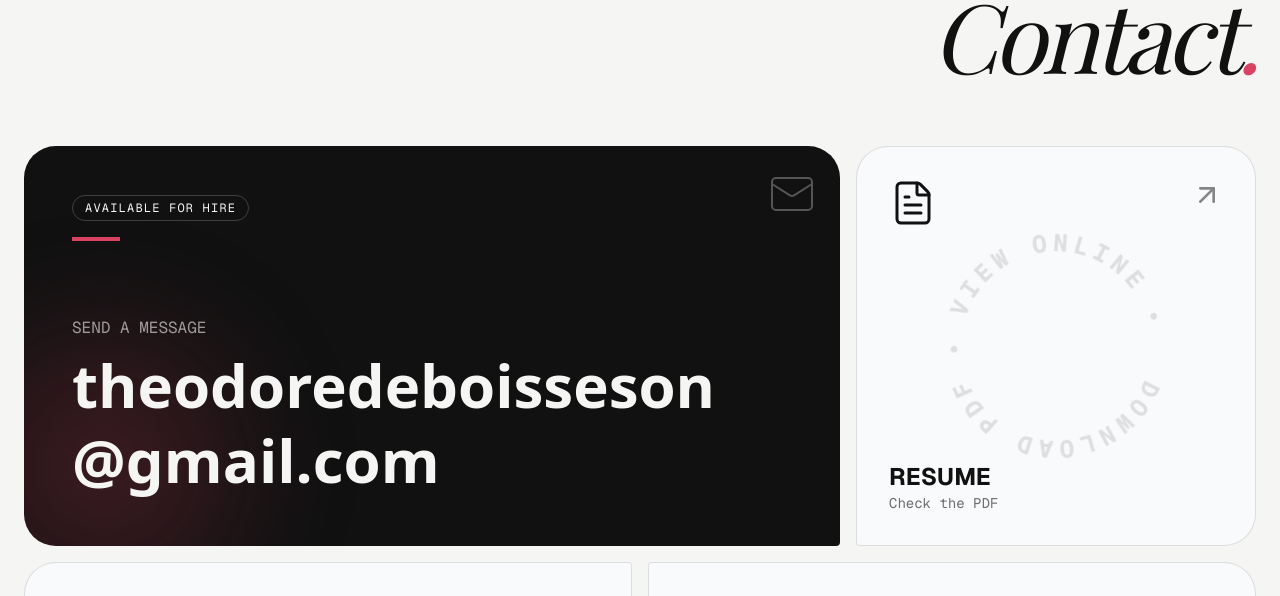
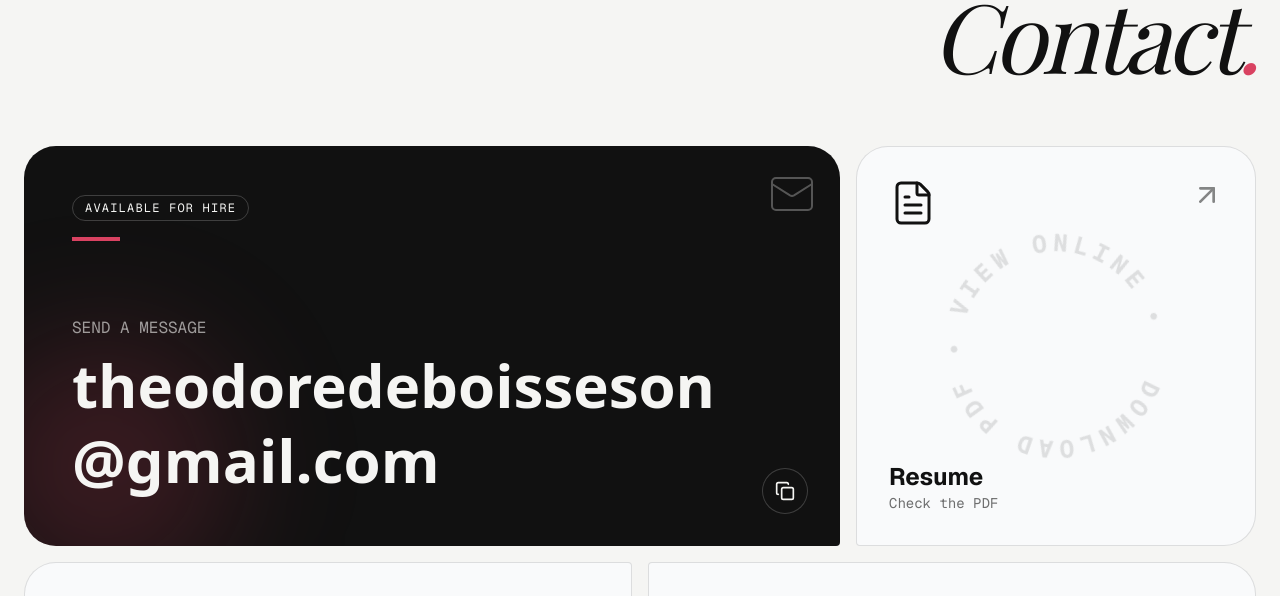
Before and after one commit to theodoredeboisseson/theodoredeboisseson.github.io, a Next.js app: page / in a window 1280 px wide. Shown: the part 4568-5164 px from the top of the page. Built offline with nearby package versions, Linux system fonts and the light colour scheme; a web font is replaced by a local one.

Commit message:
refactor(Contact): Adjust some visuals in the contact section and add copy button for mail

```diff
--- a/app/components/sections/ContactSection.tsx
+++ b/app/components/sections/ContactSection.tsx
@@ -2,10 +2,20 @@
 
 import React from 'react';
 import { motion } from 'framer-motion';
-import { ArrowUpRight, Github, Linkedin, Mail, FileText } from 'lucide-react';
+import { ArrowUpRight, Github, Linkedin, Mail, FileText, Copy, Check } from 'lucide-react';
 import bioData from '@/data/bio.json';
 
 export default function ContactSection() {
+    const [isCopied, setIsCopied] = React.useState(false);
+
+    const handleCopy = (e: React.MouseEvent) => {
+        e.preventDefault();
+        e.stopPropagation();
+        navigator.clipboard.writeText(bioData.contact.email);
+        setIsCopied(true);
+        setTimeout(() => setIsCopied(false), 2000);
+    };
+
     return (
         <section className="w-full max-w-7xl mx-auto px-4 md:px-6 py-12 mb-12" id="contact">
             <motion.h2
@@ -20,30 +30,36 @@ export default function ContactSection() {
             <div className="w-full grid grid-cols-1 md:grid-cols-6 gap-4">
 
                 {/* Block 1: Email (The Giant) - 4 cols */}
-                <motion.a
-                    href={`mailto:${bioData.contact.email}?subject=${encodeURIComponent(bioData.contact.mail_subject)}&body=${encodeURIComponent(bioData.contact.mail_body)}`}
-                    target="_blank"
+                <motion.div
                     initial={{ opacity: 0, scale: 0.95 }}
                     whileInView={{ opacity: 1, scale: 1 }}
                     viewport={{ once: true }}
-                    className="md:col-span-4 min-h-[300px] md:min-h-[400px] bg-foreground text-background rounded-[2rem] md:rounded-br-sm p-8 md:p-12 flex flex-col justify-between group relative overflow-hidden transition-all duration-500 hover:shadow-2xl"
+                    className="md:col-span-4 min-h-[300px] md:min-h-[400px] bg-foreground text-background rounded-4xl md:rounded-br-sm p-8 md:p-12 flex flex-col justify-between group relative overflow-hidden transition-all duration-500 hover:shadow-2xl"
                 >
+                    {/* Main Link Overlay */}
+                    <a
+                        href={`mailto:${bioData.contact.email}?subject=${encodeURIComponent(bioData.contact.mail_subject)}&body=${encodeURIComponent(bioData.contact.mail_body)}`}
+                        target="_blank"
+                        className="absolute inset-0 z-0"
+                        aria-label="Send email"
+                    />
+
                     {/* Background Decor */}
                     <div className="absolute -bottom-12 -left-12 w-64 h-64 bg-primary/20 rounded-full blur-3xl group-hover:bg-primary/30 transition-colors duration-500 z-0 pointer-events-none"></div>
 
                     {/* Ticket Texture / Decor */}
-                    <div className="absolute top-0 right-0 p-6 opacity-30 group-hover:opacity-100 transition-opacity z-10">
+                    <div className="absolute top-0 right-0 p-6 opacity-30 group-hover:opacity-100 transition-opacity z-10 pointer-events-none">
                         <Mail size={48} strokeWidth={1} />
                     </div>
 
-                    <div className="relative z-10">
-                        <span className="inline-block px-3 py-1 border border-background/20 rounded-full text-xs font-mono uppercase tracking-widest mb-4">
+                    <div className="relative z-10 pointer-events-none">
+                        <span className="inline-block px-3 py-1 border border-background/20 group-hover:bg-green-500/50 group-hover:font-bold rounded-full text-xs font-mono uppercase tracking-widest mb-4">
                             Available for hire
                         </span>
                         <div className="w-12 h-1 bg-primary mb-6 group-hover:w-24 transition-all duration-300"></div>
                     </div>
 
-                    <div className="relative z-10">
+                    <div className="relative z-10 pointer-events-none">
                         <span className="block text-sm md:text-base font-mono opacity-60 mb-2">
                             SEND A MESSAGE
                         </span>
@@ -51,7 +67,21 @@ export default function ContactSection() {
                             {bioData.contact.email.split('@')[0]}<br className="hidden md:block" />@{bioData.contact.email.split('@')[1]}
                         </h3>
                     </div>
-                </motion.a>
+
+                    {/* Copy Button */}
+                    <button
+                        onClick={handleCopy}
+                        className="absolute bottom-8 right-8 z-20 flex items-center justify-center gap-2 group/btn"
+                        aria-label="Copy email address"
+                    >
+                        <span className={`text-xs font-mono uppercase tracking-wider transition-all duration-300 ${isCopied ? 'opacity-100 text-green-400' : 'opacity-0 -translate-x-2 group-hover/btn:opacity-60 group-hover/btn:translate-x-0'}`}>
+                            {isCopied ? 'Copied!' : 'Copy Email'}
+                        </span>
+                        <div className={`p-3 rounded-full border border-background/20 bg-foreground text-background transition-all duration-300 ${isCopied ? 'border-green-400/50 text-green-400' : 'hover:bg-background hover:text-foreground'}`}>
+                            {isCopied ? <Check size={20} /> : <Copy size={20} />}
+                        </div>
+                    </button>
+                </motion.div>
 
                 {/* Block 2: CV (The Square) - 2 cols */}
                 <motion.a
@@ -86,7 +116,7 @@ export default function ContactSection() {
                     </div>
 
                     <div className="relative z-10 mt-auto">
-                        <span className="text-2xl font-bold font-sans">RESUME</span>
+                        <span className="text-2xl font-bold font-sans">Resume</span>
                         <p className="text-sm font-mono opacity-60 group-hover:opacity-80">Check the PDF</p>
                     </div>
                 </motion.a>
@@ -99,15 +129,15 @@ export default function ContactSection() {
                     whileInView={{ opacity: 1, y: 0 }}
                     viewport={{ once: true }}
                     transition={{ delay: 0.2 }}
-                    className="md:col-span-3 min-h-[200px] bg-gray-50 border border-border hover:border-primary rounded-4xl md:rounded-tr-sm p-8 flex flex-col justify-between group hover:bg-white hover:shadow-lg transition-all"
+                    className="md:col-span-3 min-h-[200px] bg-gray-50 border border-border rounded-4xl md:rounded-tr-sm p-8 flex flex-col justify-between group hover:bg-[#24292e] hover:text-white hover:shadow-lg transition-all"
                 >
                     <div className="flex justify-between items-start">
-                        <Github size={48} strokeWidth={1.5} className="group-hover:text-primary transition-colors" />
-                        <ArrowUpRight size={32} className="opacity-50 group-hover:opacity-100 group-hover:translate-x-1 group-hover:-translate-y-1 transition-all" />
+                        <Github size={48} strokeWidth={1.5} className="group-hover:text-[#bc8cff] transition-colors" />
+                        <ArrowUpRight size={32} className="opacity-50 group-hover:opacity-100 group-hover:translate-x-1 group-hover:-translate-y-1 group-hover:text-[#bc8cff] transition-all" />
                     </div>
                     <div>
                         <span className="text-2xl font-bold font-sans">GitHub</span>
-                        <p className="text-sm font-mono opacity-60">Explore my repositories</p>
+                        <p className="text-sm font-mono opacity-60 group-hover:opacity-80">Explore my repositories</p>
                     </div>
                 </motion.a>
 
@@ -119,7 +149,7 @@ export default function ContactSection() {
                     whileInView={{ opacity: 1, y: 0 }}
                     viewport={{ once: true }}
                     transition={{ delay: 0.3 }}
-                    className="md:col-span-3 min-h-[200px] bg-gray-50 border border-border rounded-[2rem] md:rounded-tl-sm p-8 flex flex-col justify-between group hover:bg-[#0A66C2] hover:text-white hover:shadow-lg transition-all"
+                    className="md:col-span-3 min-h-[200px] bg-gray-50 border border-border rounded-4xl md:rounded-tl-sm p-8 flex flex-col justify-between group hover:bg-[#0A66C2] hover:text-white hover:shadow-lg transition-all"
                 >
                     <div className="flex justify-between items-start">
                         <Linkedin size={48} strokeWidth={1.5} />
```
